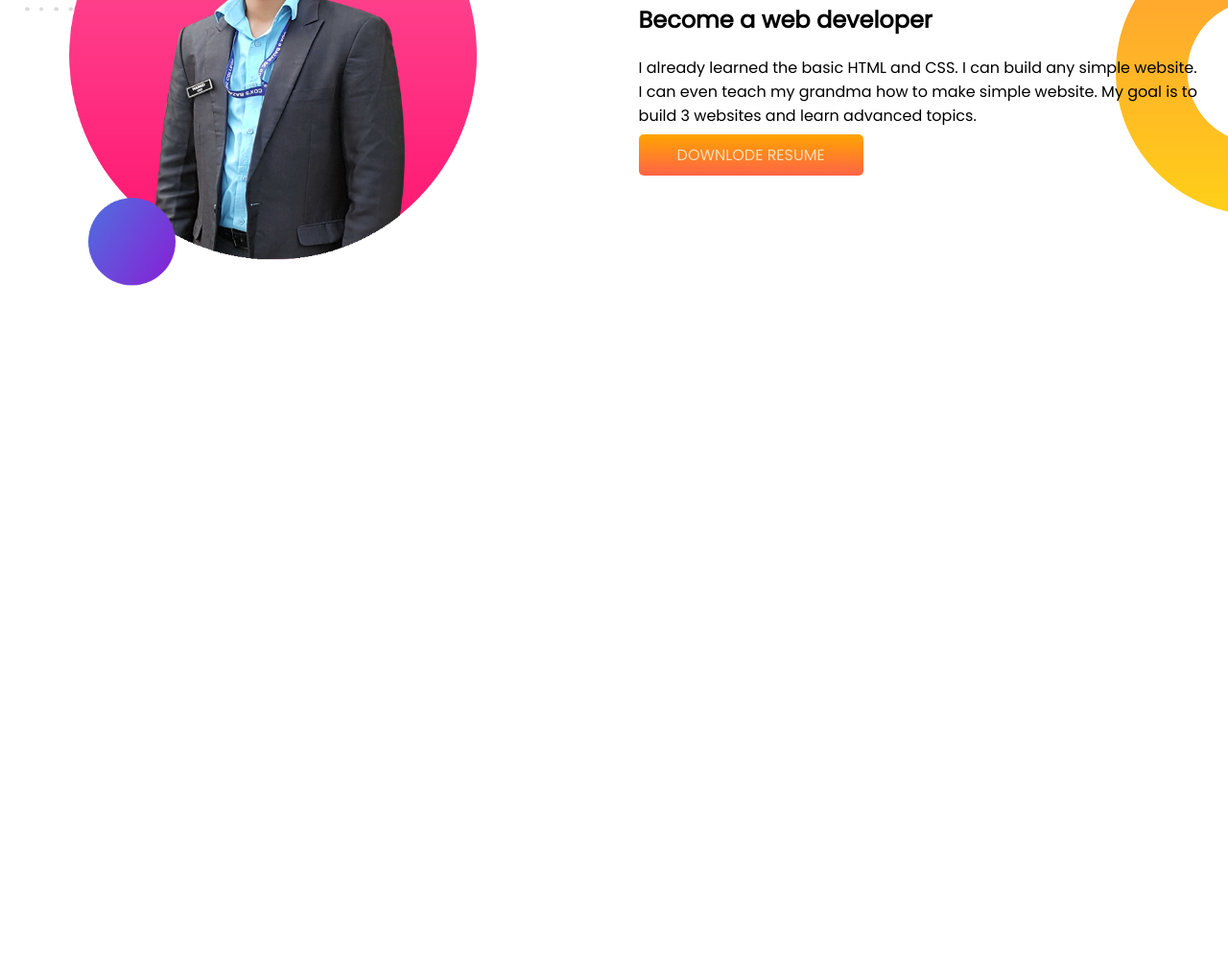
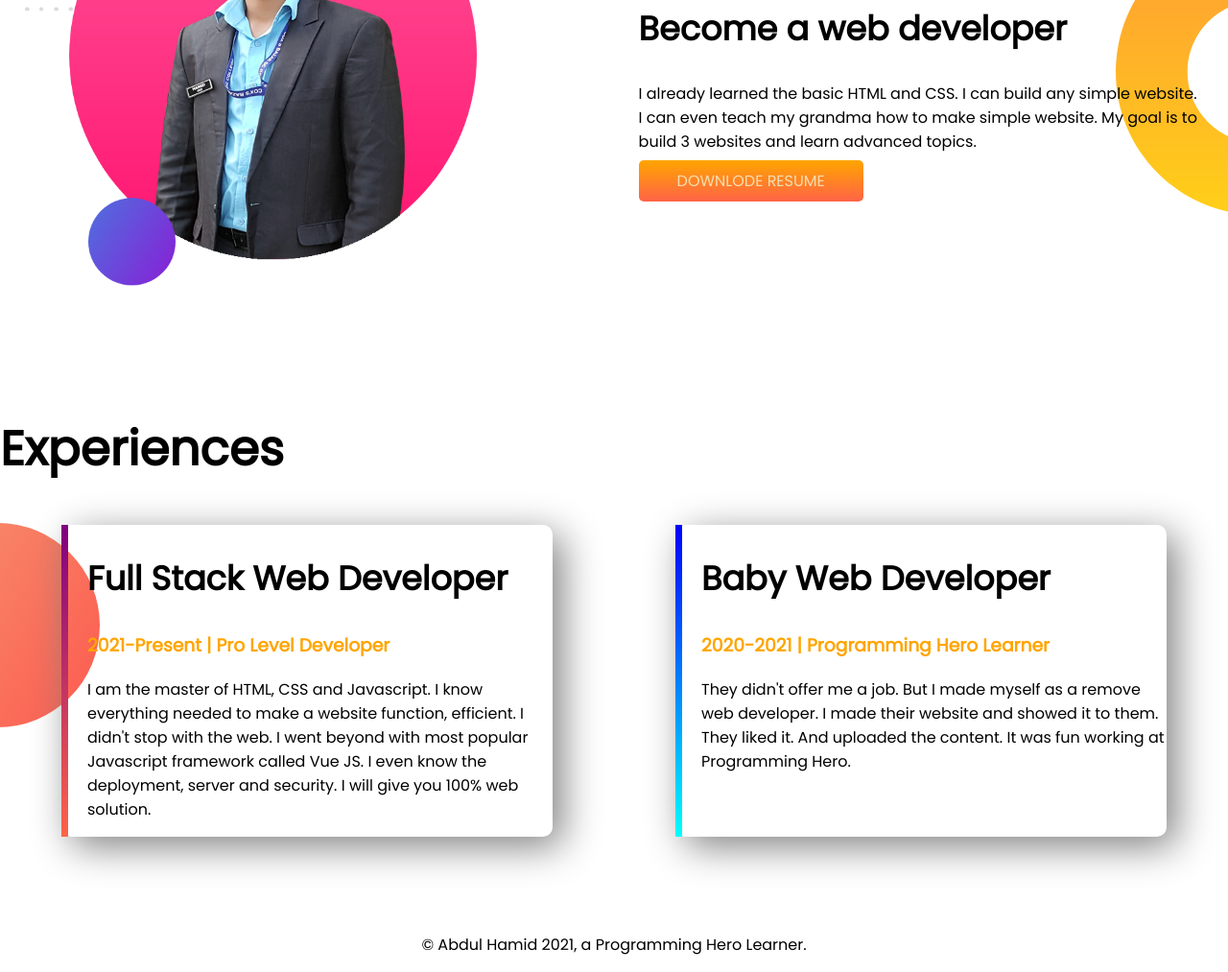
Before and after one commit to abdulhamid331404/developer-portfolio, a plain HTML site: page index.html in a window 1280 px wide. Shown: the part 806-1819 px from the top of the page at 96% size. Before the commit the page ends 1237 px from the top, so only its background shows below. Drawn offline with Linux system fonts and the light colour scheme.

Commit message:
footer and experience added

```diff
--- a/index.html
+++ b/index.html
@@ -4,14 +4,14 @@
     <meta charset="UTF-8">
     <meta http-equiv="X-UA-Compatible" content="IE=edge">
     <meta name="viewport" content="width=device-width, initial-scale=1.0">
-    <title>Hamid</title>
+    <title>Abdul Hamid</title>
     <link rel="preconnect" href="https://fonts.googleapis.com">
 <link rel="preconnect" href="https://fonts.gstatic.com" crossorigin>
 <link href="https://fonts.googleapis.com/css2?family=Poppins&display=swap" rel="stylesheet">
     <link rel="stylesheet" href="style.css">
 </head>
 <body>
- <section class="top-banner">
+ <section class="top-banner flexible-container">
     <div class="half-width">
         <h1>Welcome to</h1>
         <h1><span class="orange-color">Abdul Hamid</span>  World!</h1>
@@ -23,7 +23,7 @@
             <img src="my-bg.png" alt="imgge">
         </div>
  </section>
- <section class="dream-big">
+ <section class="dream-big flexible-container">
 <div class="half-width">
 <img src="my-bg2.png" alt="image2">
 </div>
@@ -34,5 +34,23 @@
     <a class="link-button" href="" target="_blank">DOWNLODE RESUME</a>
 </div>
  </section>
+ <section class="experience-area">
+     <h1>Experiences</h1>
+   <div class="flexible-container">
+    <div id="full-stack-experience" class="experience-item">
+        <h2>Full Stack Web Developer</h1>
+        <h3 class="orange-color">2021-Present | Pro Level Developer</h3>
+        <p>I am the master of HTML, CSS and Javascript. I know everything needed to make a website function, efficient. I didn't stop with the web. I went beyond with most popular Javascript framework called Vue JS. I even know the deployment, server and security. I will give you 100% web solution.</p>
+     </div>
+     <div id="web-dev-expeirence" class="experience-item">
+        <h2>Baby Web Developer</h1>
+        <h3 class="orange-color">2020-2021 | Programming Hero Learner</h3>
+        <p>They didn't offer me a job. But I made myself as a remove web developer. I made their website and showed it to them. They liked it. And uploaded the content. It was fun working at Programming Hero.</p>
+     </div>
+   </div>
+    </section>
+    <footer>
+        <p>© Abdul Hamid 2021, a Programming Hero Learner.</p>
+    </footer>
 </body>
 </html>
--- a/style.css
+++ b/style.css
@@ -8,7 +8,7 @@ h1{
 .orange-color{
     color: orange;
 }
-section{
+.flexible-container{
   display: flex;
   margin-bottom: 100px;
 }
@@ -36,3 +36,32 @@ section{
     background-repeat: no-repeat;
     background-position: right;
 }
+.experience-area{
+    background-image: url(exp-bg.png);
+    background-repeat: no-repeat;
+    background-position: left;
+}
+.experience-item{
+    box-shadow: 10px 10px 40px gray;
+    width: 40%;
+    margin-left: 5%;
+    margin-right: 5%;
+    padding-left: 20px;
+    border-radius: 10px;
+}
+h2{
+    font-size: 35px;
+}
+#web-dev-expeirence{
+    border-left: 7px solid;
+    border-image: linear-gradient(blue, cyan);
+    border-image-slice: 1;
+}
+#full-stack-experience{
+    border-left: 7px solid;
+    border-image: linear-gradient(purple, tomato);
+    border-image-slice: 1;
+}
+footer p {
+    text-align: center;
+}
```
Also changed, not shown: exp-bg.png (added).
